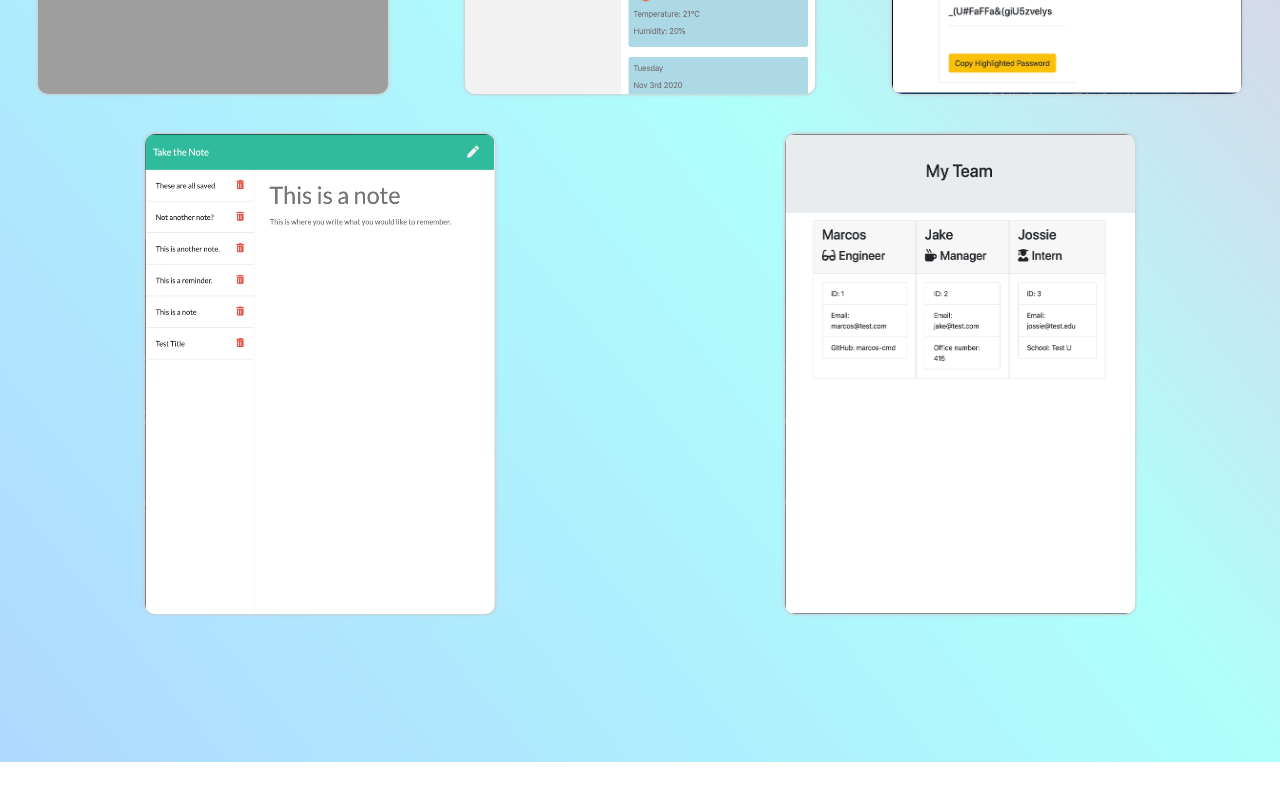
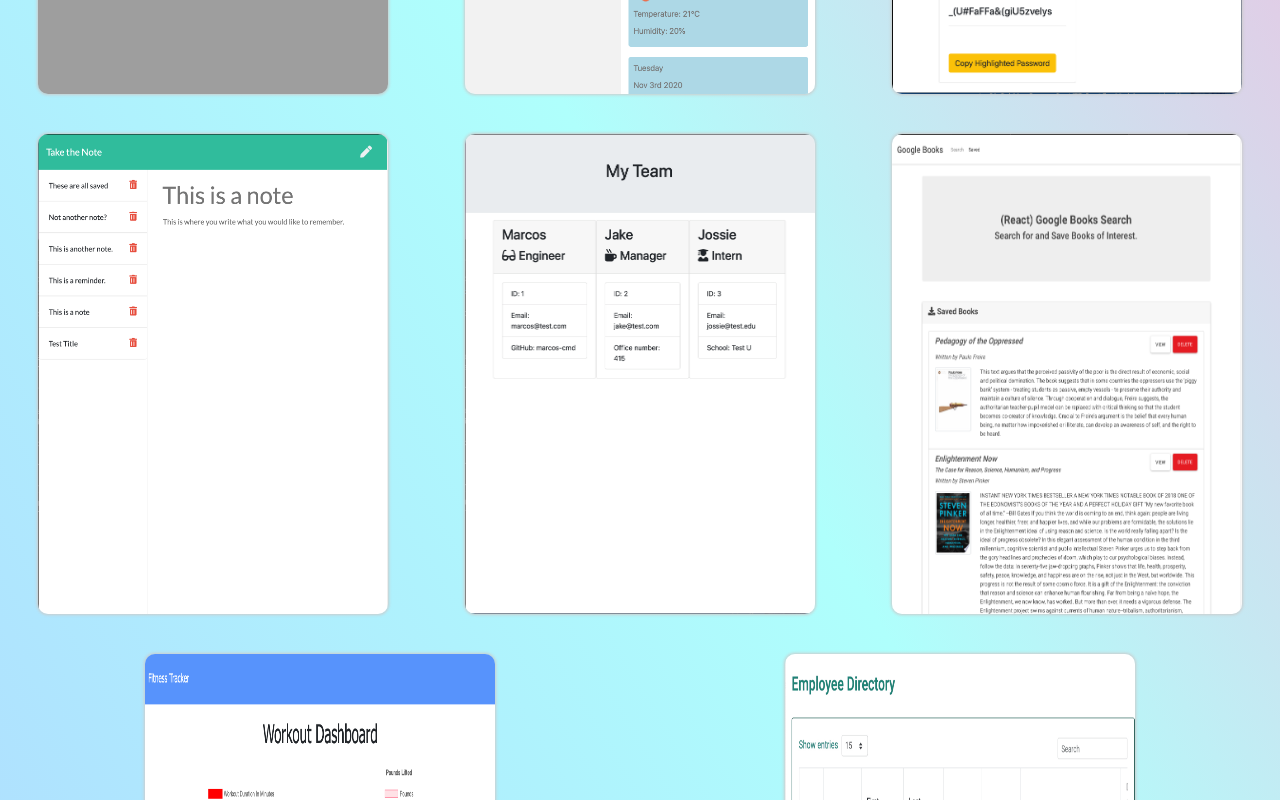
Before and after one commit to marcos-cmd/react-portfolio, a React (Create React App) app: page /portfolio in a window 1280 px wide. Shown: the part 820-1620 px from the top of the page. Before the commit the page ends 1582 px from the top, so only its background shows below. Built offline with nearby package versions, Linux system fonts and the light colour scheme; grey boxes are pictures that could not be loaded.

Commit message:
added portfolio updates

```diff
--- a/src/components/Carousel.js
+++ b/src/components/Carousel.js
@@ -4,6 +4,9 @@ import weather from '../assets/images/weather_dashboard.png';
 import password from '../assets/images/password_generator.png';
 import takenote from '../assets/images/take_the_note.png';
 import employee from '../assets/images/template_engine.png';
+import directory from '../assets/images/directory.png';
+import search from '../assets/images/saved.png';
+import workout from '../assets/images/dashboard.png';
 
 import Card from './Card';
 import Container from 'react-bootstrap/Container';
@@ -59,6 +62,33 @@ class Carousel extends React.Component {
                     deploy: 'https://github.com/marcos-cmd/12-employee-tracker#preview-application',
                     selected: false
                 },
+                {
+                    id: 5,
+                    title: 'React Google Books Search',
+                    subTitle: 'Use this react application to search for books and save them to your "read later" list',
+                    imgSrc: search,
+                    code: 'https://github.com/marcos-cmd/React-google-books-search',
+                    deploy: 'https://mysterious-journey-20132.herokuapp.com/',
+                    selected: false
+                },
+                {
+                    id: 6,
+                    title: 'Workout Tracker',
+                    subTitle: 'This application tracks workouts using a Mongo database with a Mongoose schema and handles routes with Express',
+                    imgSrc: workout,
+                    code: 'https://github.com/marcos-cmd/React-google-books-search',
+                    deploy: 'https://mysterious-journey-20132.herokuapp.com/',
+                    selected: false
+                },
+                {
+                    id: 7,
+                    title: 'Employee Directory',
+                    subTitle: 'This react application breaks the UI into components, manages component state, and responds to user events',
+                    imgSrc: directory,
+                    code: 'https://github.com/marcos-cmd/Employee-directory',
+                    deploy: 'https://marcos-cmd.github.io/Employee-directory/',
+                    selected: false
+                },
             ]
         }
     }
@@ -85,11 +115,11 @@ class Carousel extends React.Component {
     }
 
     render() {
-        return(
+        return (
             <Container fluid={true}>
-            <Row className="justify-content-around">
-                {this.makeItems(this.state.items)}
-            </Row>
+                <Row className="justify-content-around">
+                    {this.makeItems(this.state.items)}
+                </Row>
             </Container>
         );
     }
```
